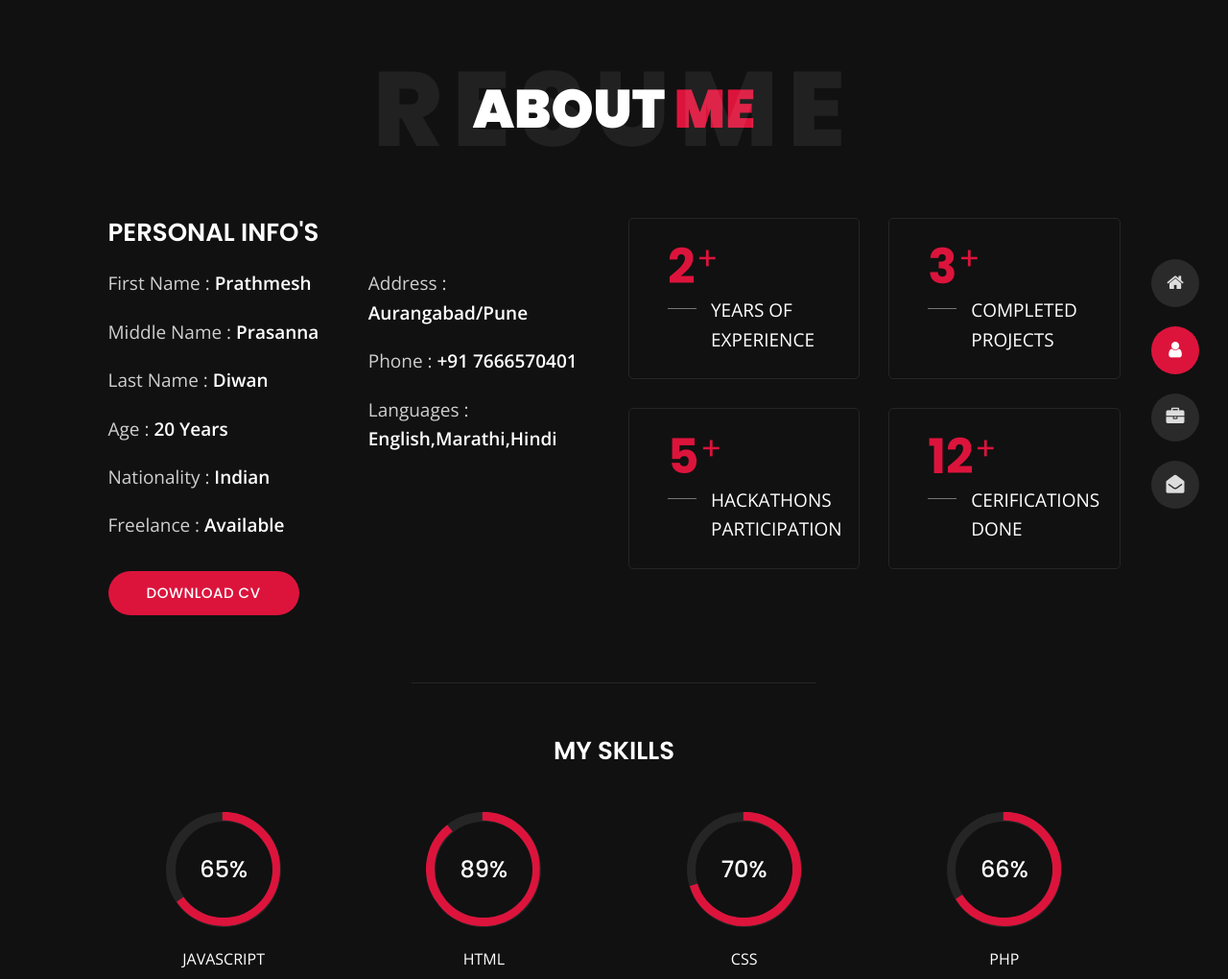
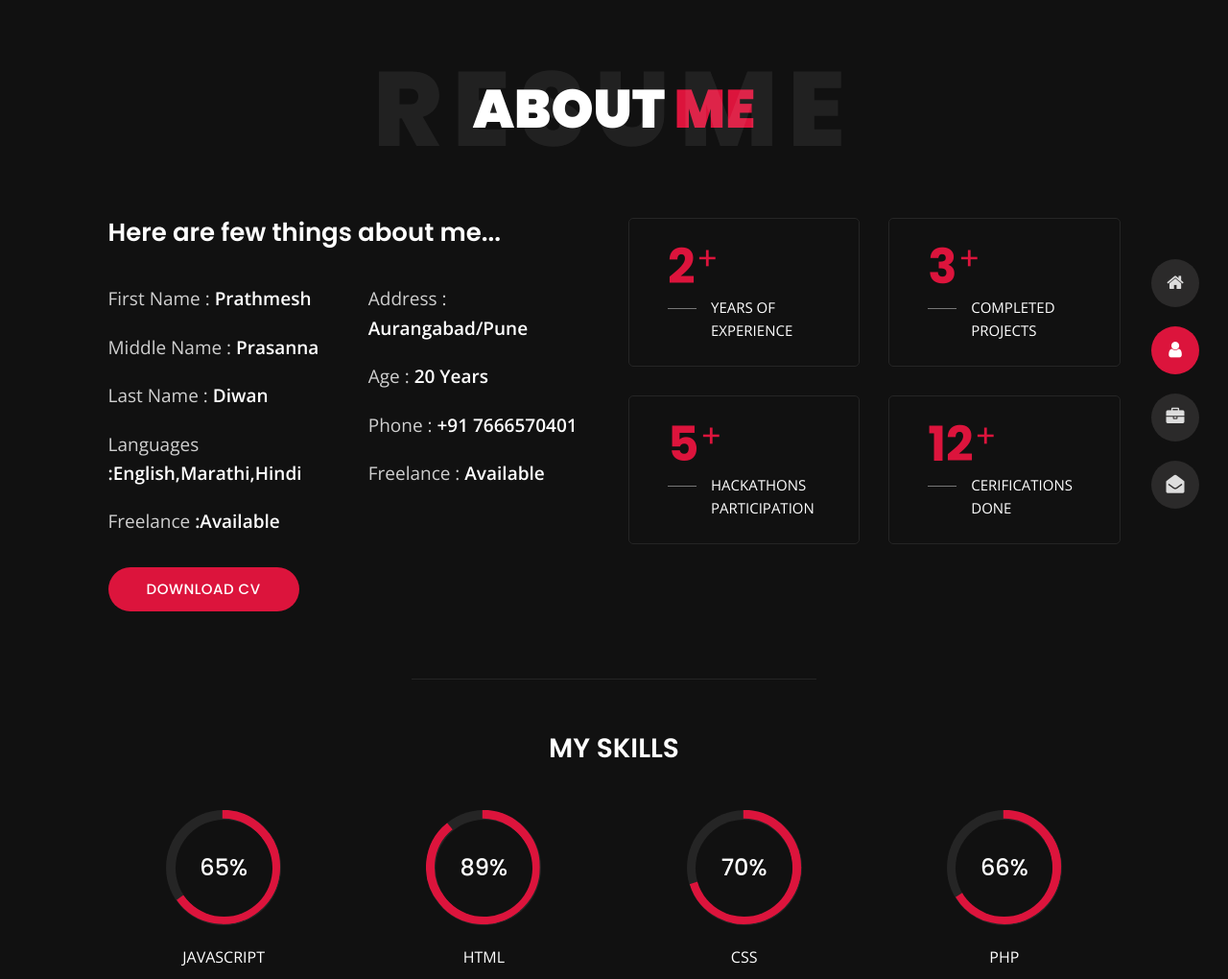
Before and after one commit to pd25019/Portfolio, a plain HTML site: page about.html in a window 1280 px wide. Shown: the top 1020 px of the page at 96% size. Drawn offline with nearby package versions, Linux system fonts and the light colour scheme; a script that the page names is missing.

Commit message:
Update about.html

```diff
--- a/about.html
+++ b/about.html
@@ -57,12 +57,7 @@
                 <h2>Contact</h2>
             </a>
         </li>
-         <!--   <li class="icon-box">
-            <i class="fa fa-comments"></i>
-            <a href="blog.html">
-                <h2>Blog</h2>
-            </a>
-        </li> -->
+
     </ul>
     <!-- Fixed Navigation Ends -->
     <!-- Mobile Menu Starts -->
@@ -77,7 +72,7 @@
                 <li class="active"><a href="about.html"><i class="fa fa-user"></i><span>About</span></a></li>
                 <li><a href="Services.html"><i class="fa fa-folder-open"></i><span>Services</span></a></li>
                 <li><a href="contact.html"><i class="fa fa-envelope-open"></i><span>Contact</span></a></li>
-              <!-- <li><a href="blog.html"><i class="fa fa-comments"></i><span>Blog</span></a></li> -->
+
             </ul>
         </div>
     </nav>
@@ -98,7 +93,7 @@
             <div class="col-12 col-lg-5  col-xl-6">
                 <div class="row">
                     <div class="col-12">
-                        <h3 class="text-uppercase custom-title mb-0 ft-wt-600">personal info's</h3>
+                        <h3 class="custom-title mb-3 ft-wt-600">Here are few things about me...</h3>
                     </div>
                     <div class="col-12 d-block d-sm-none">
                         <img src="img/me.jpg" class="img-fluid main-img-mobile" alt="my picture" />
@@ -108,19 +103,21 @@
                             <li class="name"> <span class="title">first name :</span> <span class="value d-block d-sm-inline-block d-lg-block d-xl-inline-block">Prathmesh</span> </li>
                             <li class="name"> <span class="title">middle name :</span> <span class="value d-block d-sm-inline-block d-lg-block d-xl-inline-block">Prasanna</span> </li>
                             <li class="name"> <span class="title">last name :</span> <span class="value d-block d-sm-inline-block d-lg-block d-xl-inline-block">Diwan</span> </li>
-                            <li class="name"> <span class="title">Age :</span> <span class="value d-block d-sm-inline-block d-lg-block d-xl-inline-block">20 Years</span> </li>
-                            <li class="name"> <span class="title">Nationality :</span> <span class="value d-block d-sm-inline-block d-lg-block d-xl-inline-block">Indian</span></li>
-                            <li class="name"> <span class="title">Freelance :</span> <span class="value d-block d-sm-inline-block d-lg-block d-xl-inline-block">Available</span></li>
+                            <li class="name flat"> <span class="title">languages </span> <span class="value d-block d-sm-inline-block d-lg-block d-xl-inline-block">:English,Marathi,Hindi</span> </li>
+                            <li class="name hidden flat2"> <span class="title">Freelance</span> <span class="value d-block d-sm-inline-block d-lg-block d-xl-inline-block">:Available</span></li>
+
                         </ul>
                     </div>
                     <div class="col-6">
                         <ul class="about-list list-unstyled open-sans-font">
                             <li class="name"> <span class="title">Address :</span> <span class="value d-block d-sm-inline-block d-lg-block d-xl-inline-block">Aurangabad/Pune</span> </li>
+                            <li class="name"> <span class="title">Age :</span> <span class="value d-block d-sm-inline-block d-lg-block d-xl-inline-block">20 Years</span> </li>
                             <li class="name"> <span class="title">phone :</span> <span class="value d-block d-sm-inline-block d-lg-block d-xl-inline-block">+91 7666570401</span> </li>
-                            <li class="name"> <span class="title">languages :</span> <span class="value d-block d-sm-inline-block d-lg-block d-xl-inline-block">English,Marathi,Hindi</span> </li>
+                            <li class="name hidden1 "> <span class=" title">Freelance :</span> <span class="value d-block d-sm-inline-block d-lg-block d-xl-inline-block">Available</span></li>
+
                         </ul>
                     </div>
-                    <div class="col-12 mt-3">
+                    <div class=" mid col-12 mt-3">
                         <a href="https://drive.google.com/file/d/1A1btjkJclrHLDjp6kMJGRG7zKYAv15Gy/view?usp=sharing" class="btn btn-download">Download CV</a>
                     </div>
                 </div>
@@ -132,25 +129,25 @@
                     <div class="col-6">
                         <div class="box-stats with-margin">
                             <h3 class="poppins-font position-relative">2</h3>
-                            <p class="name open-sans-font m-0 position-relative text-uppercase">years of <span class="d-block">experience</span></p>
+                            <p class="box-text open-sans-font m-0 position-relative text-uppercase">years of <span class="d-block">experience</span></p>
                         </div>
                     </div>
                     <div class="col-6">
                         <div class="box-stats with-margin">
                             <h3 class="poppins-font position-relative">3</h3>
-                            <p class="name open-sans-font m-0 position-relative text-uppercase">completed <span class="d-block">projects</span></p>
+                            <p class="box-text  open-sans-font m-0 position-relative text-uppercase">completed <span class="d-block">projects</span></p>
                         </div>
                     </div>
                     <div class="col-6">
                         <div class="box-stats">
                             <h3 class="poppins-font position-relative">5</h3>
-                            <p class="name open-sans-font m-0 position-relative text-uppercase">Hackathons<span class="d-block">Participation</span></p>
+                            <p class="box-text  open-sans-font m-0 position-relative text-uppercase">Hackathons<span class="d-block">Participation</span></p>
                         </div>
                     </div>
                     <div class="col-6">
                         <div class="box-stats">
                             <h3 class="poppins-font position-relative">12</h3>
-                            <p class="name open-sans-font m-0 position-relative text-uppercase">Cerifications<span class="d-block">done</span></p>
+                            <p class="box-text  open-sans-font m-0 position-relative text-uppercase">Cerifications<span class="d-block">done</span></p>
                         </div>
                     </div>
                 </div>
@@ -161,7 +158,7 @@
         <!-- Skills Starts -->
         <div class="row">
             <div class="col-12">
-                <h3 class="text-uppercase pb-4 pb-sm-5 mb-3 mb-sm-0 text-left text-sm-center custom-title ft-wt-600">My Skills</h3>
+                <h3 class="text-uppercase pb-5 pb-sm-5 mb-5 mb-sm-0 text-left text-sm-center skill-title ft-wt-600">My <span> Skills</span></h3>
             </div>
             <div class="col-6 col-md-3 mb-3 mb-sm-5">
                 <div class="c100 p65">
@@ -249,8 +246,11 @@
         <!-- Experience & Education Starts -->
         <div class="row">
             <div class="col-12">
-                <h3 class="text-uppercase pb-5 mb-0 text-left text-sm-center custom-title ft-wt-600">Experience <span>&</span> Education</h3>
+                <h3 class="text-uppercase pb-5 edu-mid-ori mb-3 text-sm-center text-center ft-wt-600">Experience <span style="color: crimson;"> & </span> Education</h3>
+
+
             </div>
+            <h3 class="text-uppercase pb-5 edu-mid-1 mb-3 text-sm-center text-center ft-wt-600">Experience</h3>
             <div class="col-lg-6 m-15px-tb">
                 <div class="resume-box">
                     <ul>
@@ -285,6 +285,7 @@
                     </ul>
                 </div>
             </div>
+            <h3 class="text-uppercase pb-5 edu-mid-2 mb-3 text-sm-center text-center ft-wt-600">Education</h3>
             <div class="col-lg-6 m-15px-tb">
                 <div class="resume-box">
                     <ul>
```
